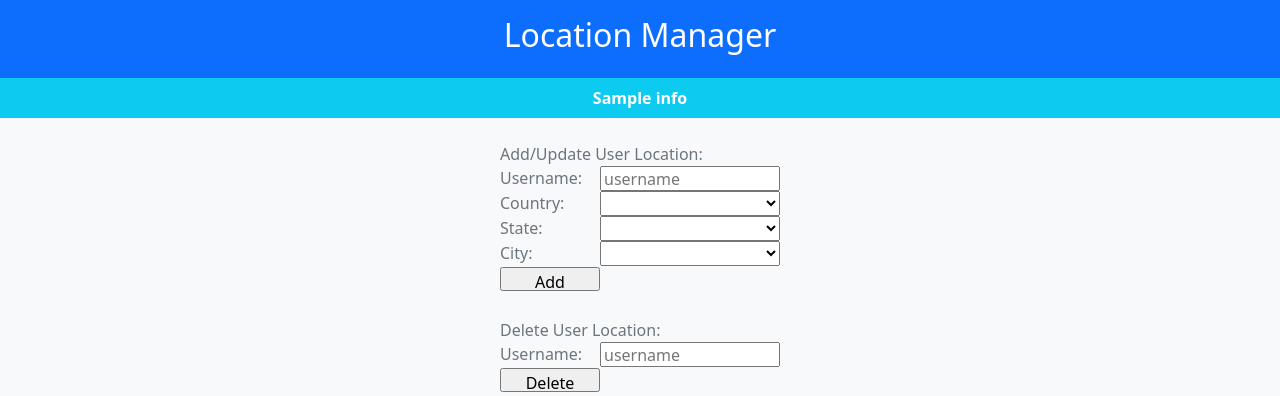
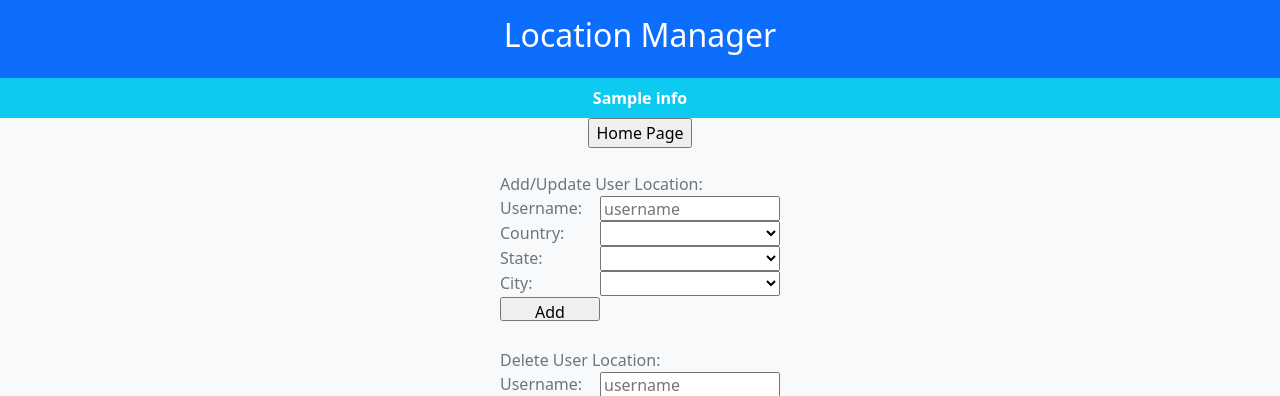
Before and after one commit to bounswe/bounswe2022group6, a Django app: template practice_app/apps/location_mgr/templates/index.html in a window 1280 px wide. Shown: the top 396 px of the page. Run offline with Django 3.2, Linux system fonts and the light colour scheme; the template is opened without the code that fills it: most values are stand-ins (such as "Sample title", 1, 10 or a date in 2020); lists and menus that the app fills with data are empty.

Commit message:
Add back button

```diff
--- a/practice_app/apps/location_mgr/templates/index.html
+++ b/practice_app/apps/location_mgr/templates/index.html
@@ -47,6 +47,9 @@
             <strong class="text-white">{{ info }}</strong>
         </div>
     {% endif %}
+    <div class="text-center">
+        <a href="/"><input type="button" value="Home Page"/></a>
+    </div>
     <form id="index" class="form-group" method="POST" action="{% url 'index' %}">
         {%csrf_token%}
         <br>
```
